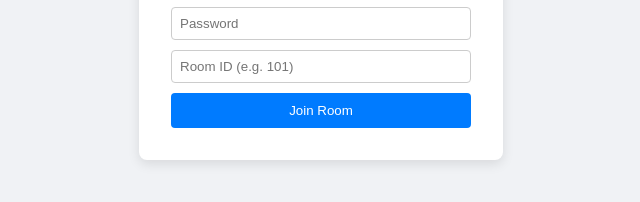
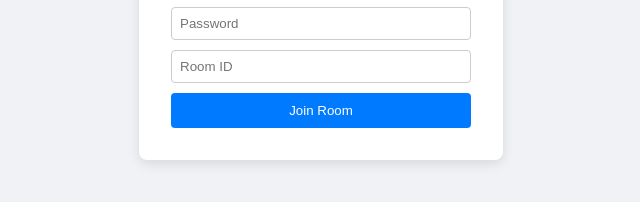
Before and after one commit to gokulsaravanakkumar/webchat, a website: page public/index.html in a window 1280 px wide. Shown: the part 395-597 px from the top of the page, 319-959 px from the left. Drawn offline with nearby package versions, Linux system fonts and the light colour scheme.

Commit message:
Update index.html

```diff
--- a/public/index.html
+++ b/public/index.html
@@ -22,7 +22,7 @@
         <div id="error-msg"></div>
         <input type="text" id="username" placeholder="Username ">
         <input type="password" id="password" placeholder="Password ">
-        <input type="text" id="roomId" placeholder="Room ID (e.g. 101)">
+        <input type="text" id="roomId" placeholder="Room ID ">
         <button onclick="handleLogin()">Join Room</button>
     </div>
 
```
